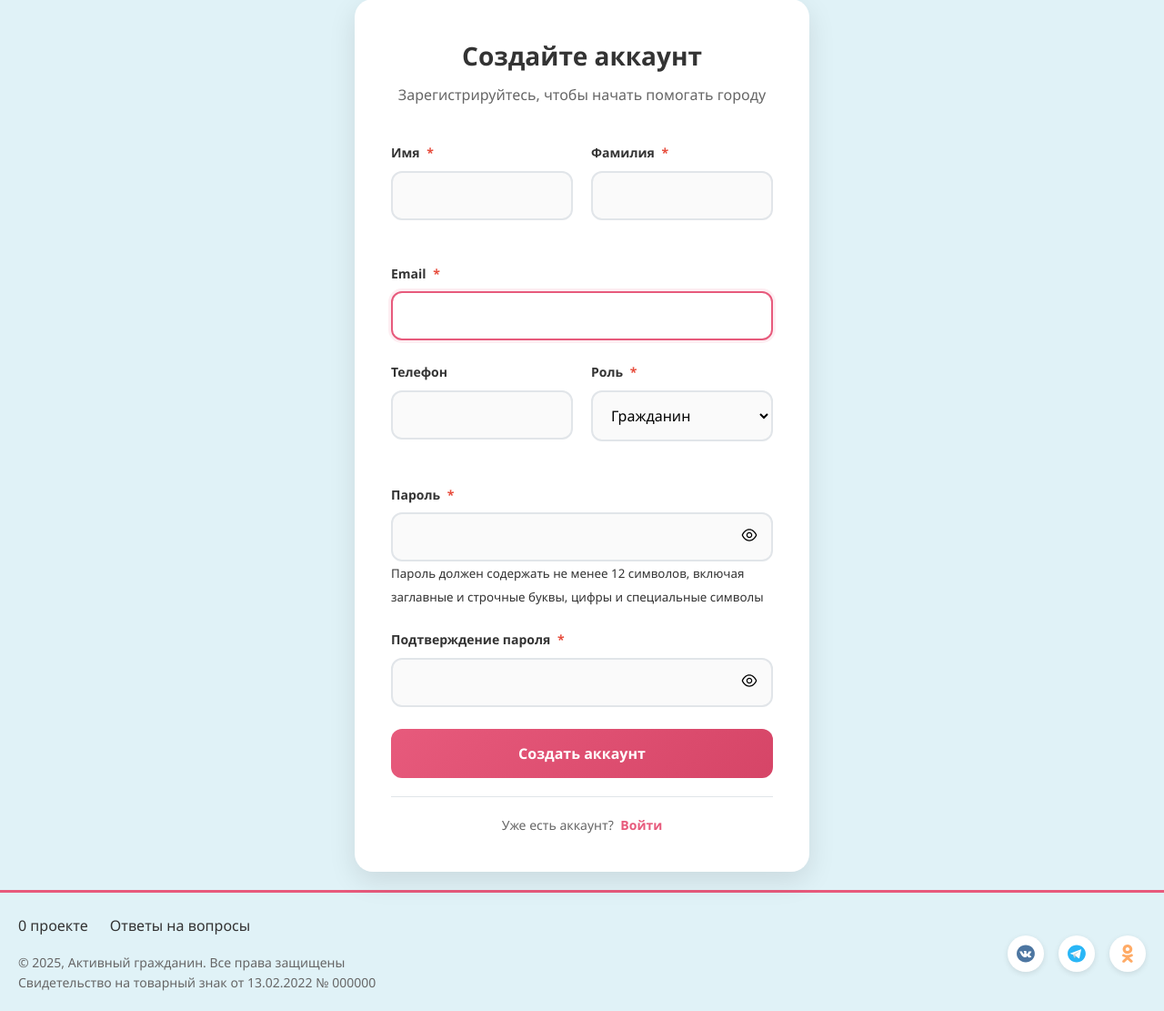
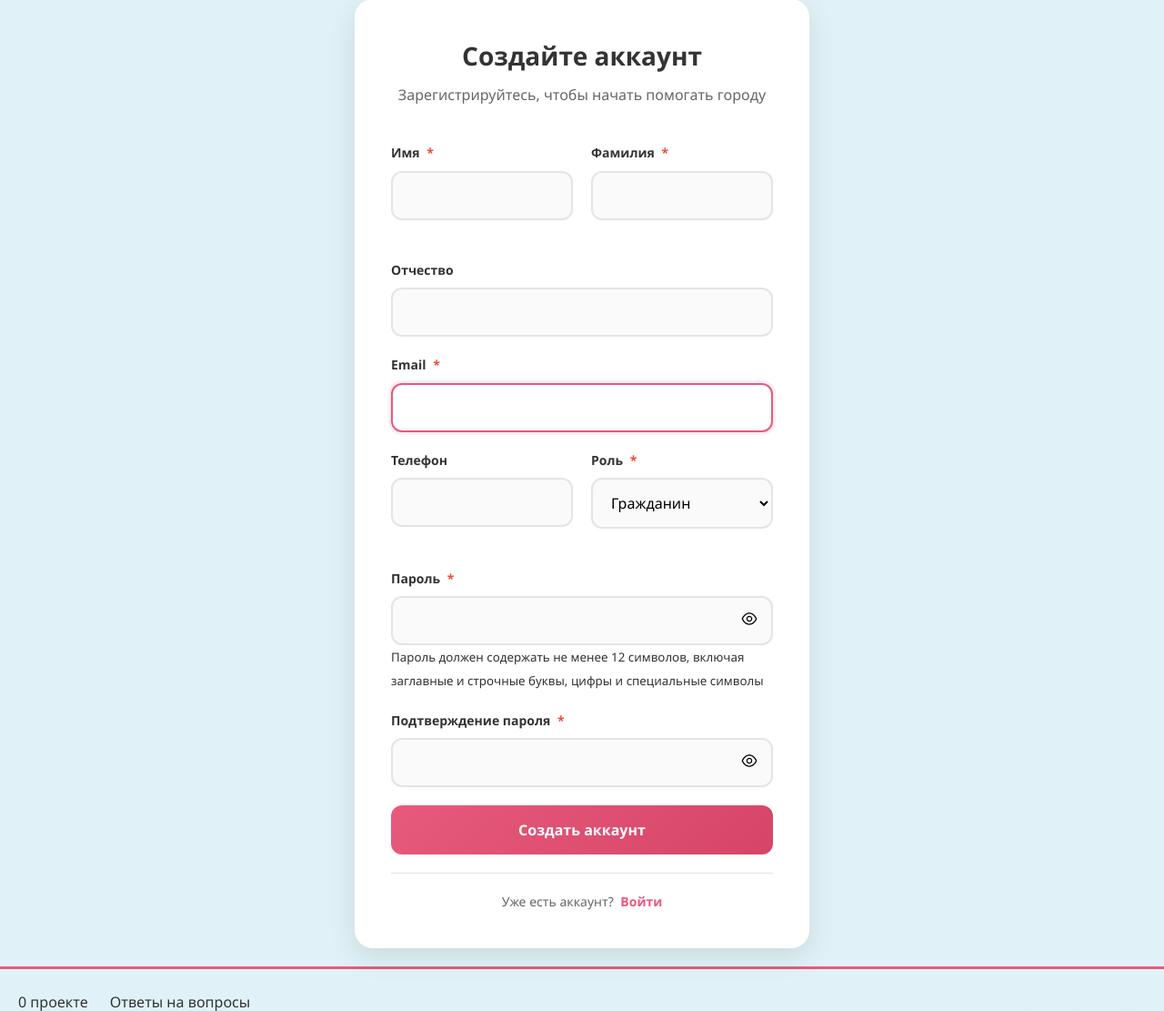
Before and after one commit to AndreyV105105105/Map_of_local_issues, a Django app: page /users/register/ in a window 1280 px wide. Shown: the part 89-1200 px from the top of the page at 91% size. Before the commit the page ends 1178 px from the top, so only its background shows below. Run offline with Django 5.2, Linux system fonts and the light colour scheme.

Commit message:
added fuul name in registation

```diff
--- a/static/css/register.css
+++ b/static/css/register.css
@@ -93,7 +93,8 @@
 
 .form-group {
     width: 100%;
-    margin-bottom: 24px;
+    margin-bottom: 20px;
+
 }
 
 .form-label {
--- a/templates/users/register.html
+++ b/templates/users/register.html
@@ -49,6 +49,21 @@
                             </div>
                         {% endif %}
                     </div>
+                </div>
+
+                <div class="form-group">
+                    <label for="{{ form.patronymic.id_for_label }}" class="form-label">
+                        {% trans "Отчество" %}
+                        {% if form.patronymic.field.required %}<span class="required">*</span>{% endif %}
+                    </label>
+                    {{ form.patronymic }}
+                    {% if form.patronymic.errors %}
+                        <div class="error-message">
+                            {% for error in form.patronymic.errors %}
+                                <span>{{ error }}</span>
+                            {% endfor %}
+                        </div>
+                    {% endif %}
                 </div>
 
                 <div class="form-group">
@@ -164,8 +179,6 @@
                     <a href="{% url 'users:login' %}">{% trans "Войти" %}</a>
                 </p>
             </div>
-
-
         </div>
     </div>
 {% endblock %}
```
